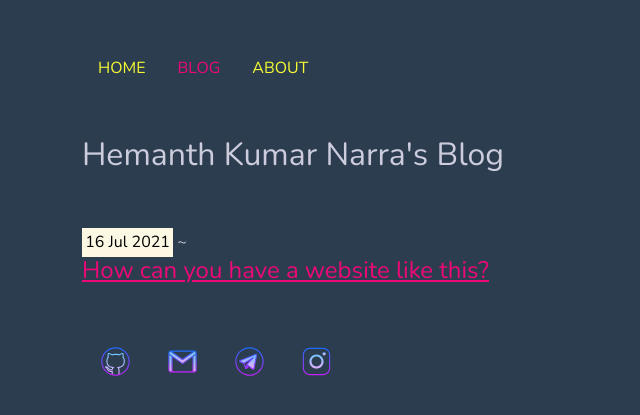
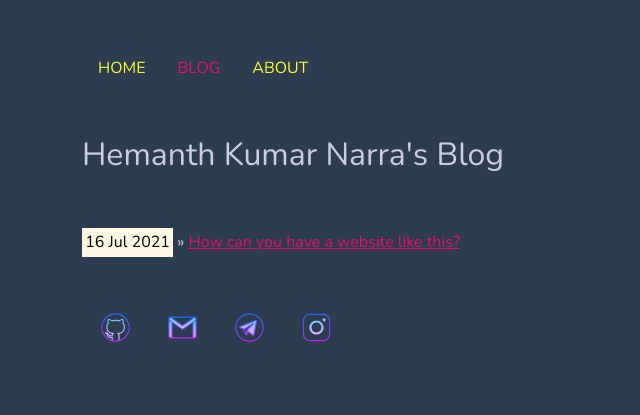
Before and after one commit to hemanthnarra/hemanthnarra.github.io, a Jekyll site: the page built from blog/index.html, in a window 1280 px wide. Shown: the top 415 px of the page, without its empty margins (0-640 px from the left). Built offline with Jekyll 4.4.1, drawn with Linux system fonts in a browser that asks for light colours.

```diff
--- a/blog/index.html
+++ b/blog/index.html
@@ -9,7 +9,7 @@ title: Hemanth Kumar Narra's Blog
         <br>
         <ul class="list-unstyled">
             {% for post in site.posts %}
-            <li> <mark>{{ post.date | date_to_string }}</mark> ~ <p><a href="{{ post.url }}">{{ post.title }}</a></p> </li>
+            <li><span><mark>{{ post.date | date_to_string }}</mark></span> &raquo; <a href="{{ post.url }}" title="{{ post.title }}">{{ post.title }}</a></li>
             {% endfor %}
         </ul>
     </div>
```
